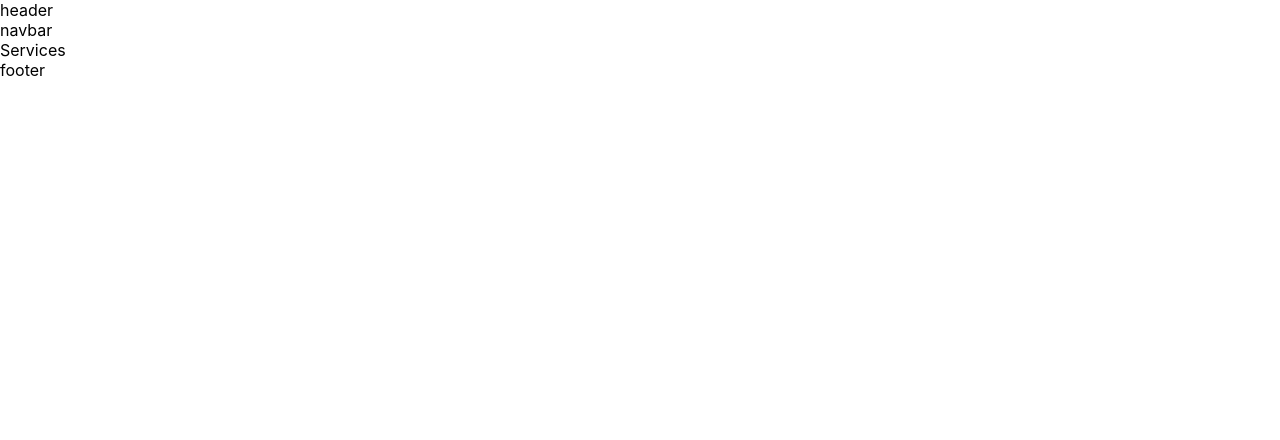
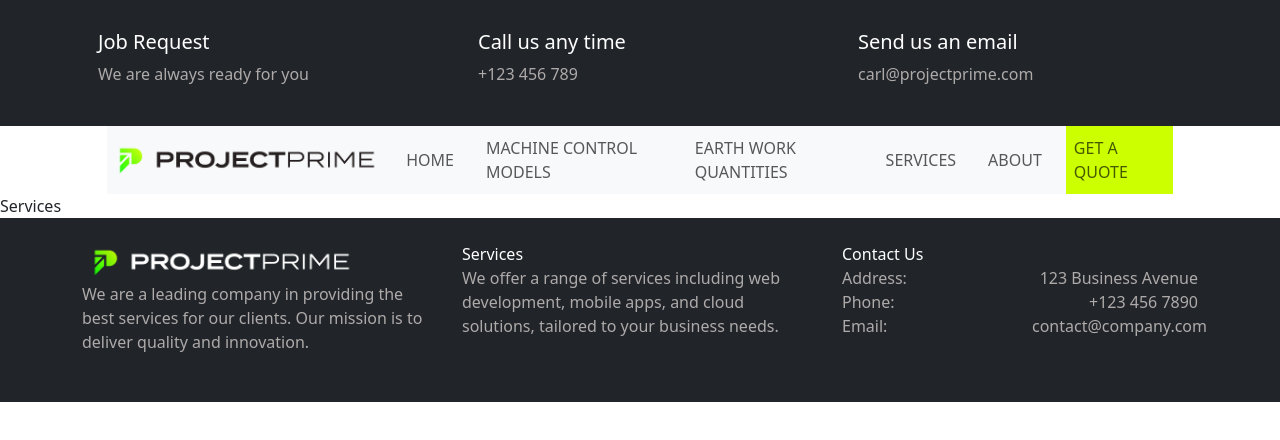
Before and after one commit to TharinduGimhana/projectprime-fe, a React (Create React App) app: page /services in a window 1280 px wide. Shown: the top 440 px of the page. Built offline with nearby package versions, Linux system fonts and the light colour scheme.

Commit message:
footer and nav bar changes

```diff
--- a/src/App.js
+++ b/src/App.js
@@ -1,8 +1,7 @@
 import "./App.css";
 import Header from "./components/Header/Header";
-import Navbar from "./components/Navbar/Navbar";
+import NavbarPanel from "./components/Navbar/NavbarPanel";
 import Footer from "./components/Footer/Footer";
-
 
 import { BrowserRouter, Routes, Route } from "react-router-dom";
 import { About } from "./pages/About";
@@ -11,19 +10,24 @@ import { EarthWorkQuantities } from "./pages/EarthWorkQuantities";
 import { MachineModels } from "./pages/MachineModels";
 import { Services } from "./pages/Services";
 
+import "bootstrap/dist/css/bootstrap.min.css";
+
 function App() {
   return (
     <div>
       <BrowserRouter>
         <Header />
-        <Navbar />
+        <NavbarPanel />
 
         <Routes>
           <Route path="/" element={<Home />} />
-          <Route path="/about" element={<About/>}></Route>
-          <Route path="/earth-work-quantities" element={<EarthWorkQuantities/>}></Route>
-          <Route path="/machine-models" element={<MachineModels/>}></Route>
-          <Route path="/services" element={<Services/>}></Route>
+          <Route path="/about" element={<About />}></Route>
+          <Route
+            path="/earth-work-quantities"
+            element={<EarthWorkQuantities />}
+          ></Route>
+          <Route path="/machine-models" element={<MachineModels />}></Route>
+          <Route path="/services" element={<Services />}></Route>
         </Routes>
         <Footer />
       </BrowserRouter>
--- a/src/components/Footer/Footer.css
+++ b/src/components/Footer/Footer.css
@@ -0,0 +1,17 @@
+footer {
+  background-color: #000000;
+}
+
+footer h7 {
+  margin-bottom: 1rem;
+  color: #ffff;
+}
+
+footer p {
+  margin: 0;
+  color: #aeaaaa;
+}
+
+.bg-dark img {
+  height: 40px;
+}
--- a/src/components/Footer/Footer.jsx
+++ b/src/components/Footer/Footer.jsx
@@ -1,9 +1,51 @@
-import React from 'react'
+import React from "react";
+import { Container, Row, Col } from "react-bootstrap";
+import "./Footer.css";
+import logo from "../../assets/ProjectPrime_Horizontal_GreenWhite.png";
 
 const Footer = () => {
   return (
-    <div>footer</div>
-  )
-}
+    <div>
+      <footer className="bg-dark text-white py-4">
+        <Container>
+          <Row>
+            <Col md={4} className="mb-4">
+              <img src={logo} alt="Logo" />
+              <p>
+                We are a leading company in providing the best services for our
+                clients. Our mission is to deliver quality and innovation.
+              </p>
+            </Col>
+
+            <Col md={4} className="mb-4">
+              <h7>Services</h7>
+              <p>
+                We offer a range of services including web development, mobile
+                apps, and cloud solutions, tailored to your business needs.
+              </p>
+            </Col>
+
+            <Col md={4} className="mb-4">
+              <h7>Contact Us</h7>
+              <Row>
+                <Col xs={6} className="text-start">
+                  <p>Address:</p>
+                  <p>Phone:</p>
+                  <p>Email:</p>
+                </Col>
+
+                <Col xs={6} className="text-end">
+                  <p>123 Business Avenue</p>
+                  <p>+123 456 7890</p>
+                  <p>contact@company.com</p>
+                </Col>
+              </Row>
+            </Col>
+          </Row>
+        </Container>
+      </footer>
+    </div>
+  );
+};
 
 export default Footer;
--- a/src/components/Header/Header.css
+++ b/src/components/Header/Header.css
@@ -0,0 +1,15 @@
+.bg-dark{
+    background: #000000;
+}
+
+.bg-dark h5{
+    color: #ffff;
+}
+
+.bg-dark p{
+    color: #aeaaaa
+}
+
+.align-items-start{
+    margin-top: 30px !important;
+}
--- a/src/components/Header/Header.jsx
+++ b/src/components/Header/Header.jsx
@@ -1,9 +1,38 @@
-import React from 'react'
+import React from "react";
+import { Container, Row, Col } from "react-bootstrap";
+
+import "./Header.css";
 
 const Header = () => {
   return (
-    <div>header</div>
-  )
-}
+    <div className="bg-dark">
+      <Container>
+        <Row>
+          <Col md={4} className="mb-4 d-flex align-items-start">
+            <div className="me-3"></div>
+            <div>
+              <h5>Job Request</h5>
+              <p>We are always ready for you</p>
+            </div>
+          </Col>
+          <Col md={4} className="mb-4 d-flex align-items-start">
+            <div className="me-3"></div>
+            <div>
+              <h5>Call us any time</h5>
+              <p>+123 456 789</p>
+            </div>
+          </Col>
+          <Col md={4} className="mb-4 d-flex align-items-start">
+            <div className="me-3"></div>
+            <div>
+              <h5>Send us an email</h5>
+              <p>carl@projectprime.com</p>
+            </div>
+          </Col>
+        </Row>
+      </Container>
+    </div>
+  );
+};
 
 export default Header;
--- a/src/components/Navbar/Navbar.jsx
+++ /dev/null
@@ -1,9 +0,0 @@
-import React from 'react'
-
-const Navbar = () => {
-  return (
-    <div>navbar</div>
-  )
-}
-
-export default Navbar;
--- /dev/null
+++ b/src/components/Navbar/NavbarPanel.css
@@ -0,0 +1,34 @@
+.navbarquote {
+  background-color: #ccff00 !important;
+  height: 100%;
+  padding: 0;
+  border-radius: 0;
+  color: black;
+  display: flex;
+  justify-content: center;
+  align-items: center;
+  flex-grow: 1;
+}
+
+.custom-navbar {
+  min-height: 60px;
+  background: #ffff !important;
+}
+
+.nav-link::after {
+  content: "•";
+  margin-left: 10px;
+  color: #0000;
+}
+
+.nav-link:last-child::after {
+  content: "";
+}
+
+.custom-navbar .nav-link {
+  padding: 10px 15px;
+}
+
+.nav-logo img {
+  height: 40px;
+}
--- /dev/null
+++ b/src/components/Navbar/NavbarPanel.jsx
@@ -0,0 +1,40 @@
+import React from "react";
+import Container from "react-bootstrap/Container";
+import Nav from "react-bootstrap/Nav";
+import Navbar from "react-bootstrap/Navbar";
+import "./NavbarPanel.css";
+import { Col, Row } from "react-bootstrap";
+import logo from "../../assets/ProjectPrime_Horizontal_GreenBlack.png";
+
+const NavbarPanel = () => {
+  return (
+    <div>
+      <Row className="g-0">
+        <Col md={10} className="mx-auto p-0 m-0">
+          <Navbar expand="lg" className="bg-body-tertiary py-0 custom-navbar">
+            <Container className="p-0 m-0">
+              <Navbar.Brand href="#home" className="nav-logo">
+                <img src={logo} alt="Logo" />
+              </Navbar.Brand>
+              <Navbar.Toggle aria-controls="basic-navbar-nav" />
+              <Navbar.Collapse id="basic-navbar-nav">
+                <Nav className="ms-auto align-items-center">
+                  <Nav.Link href="#home">HOME</Nav.Link>
+                  <Nav.Link href="#link">MACHINE CONTROL MODELS</Nav.Link>
+                  <Nav.Link href="#home">EARTH WORK QUANTITIES</Nav.Link>
+                  <Nav.Link href="#home">SERVICES</Nav.Link>
+                  <Nav.Link href="#home">ABOUT</Nav.Link>
+                  <Nav.Link className="navbarquote" href="#home">
+                    GET A QUOTE
+                  </Nav.Link>
+                </Nav>
+              </Navbar.Collapse>
+            </Container>
+          </Navbar>
+        </Col>
+      </Row>
+    </div>
+  );
+};
+
+export default NavbarPanel;
```
Also changed, not shown: src/assets/ProjectPrime_Horizontal_GreenBlack.png (added), src/assets/ProjectPrime_Horizontal_GreenWhite.png (added), src/components/Navbar/Navbar.css (deleted).
